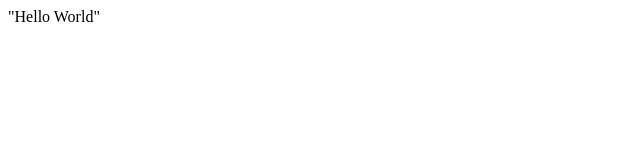
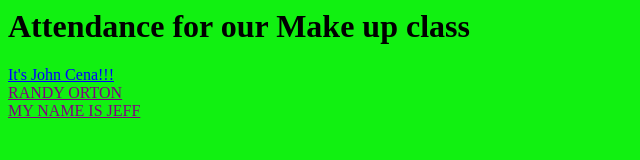
Before and after one commit to ralphogania12/ralphogania12.github.io, a plain HTML site: page index.html in a window 1280 px wide. Shown: the whole page, without its empty margins (0-640 px from the left). Drawn offline with Linux system fonts and the light colour scheme.

Commit message:
for make up class

```diff
--- a/index.html
+++ b/index.html
@@ -1 +1,11 @@
-"Hello World"
+<html>
+	<head> <title> Attendance for our class </title></head>
+	<body bgcolor="11f111" link="blue" vlink="purple" alink="red">
+
+	<h1> Attendance for our Make up class </h1>
+	<a href="index.html"> It's John Cena!!!</a><br>
+	<a href=""> RANDY ORTON</a><br>
+	<a href=""> MY NAME IS JEFF </a>
+
+	</body>
+</html>
```
